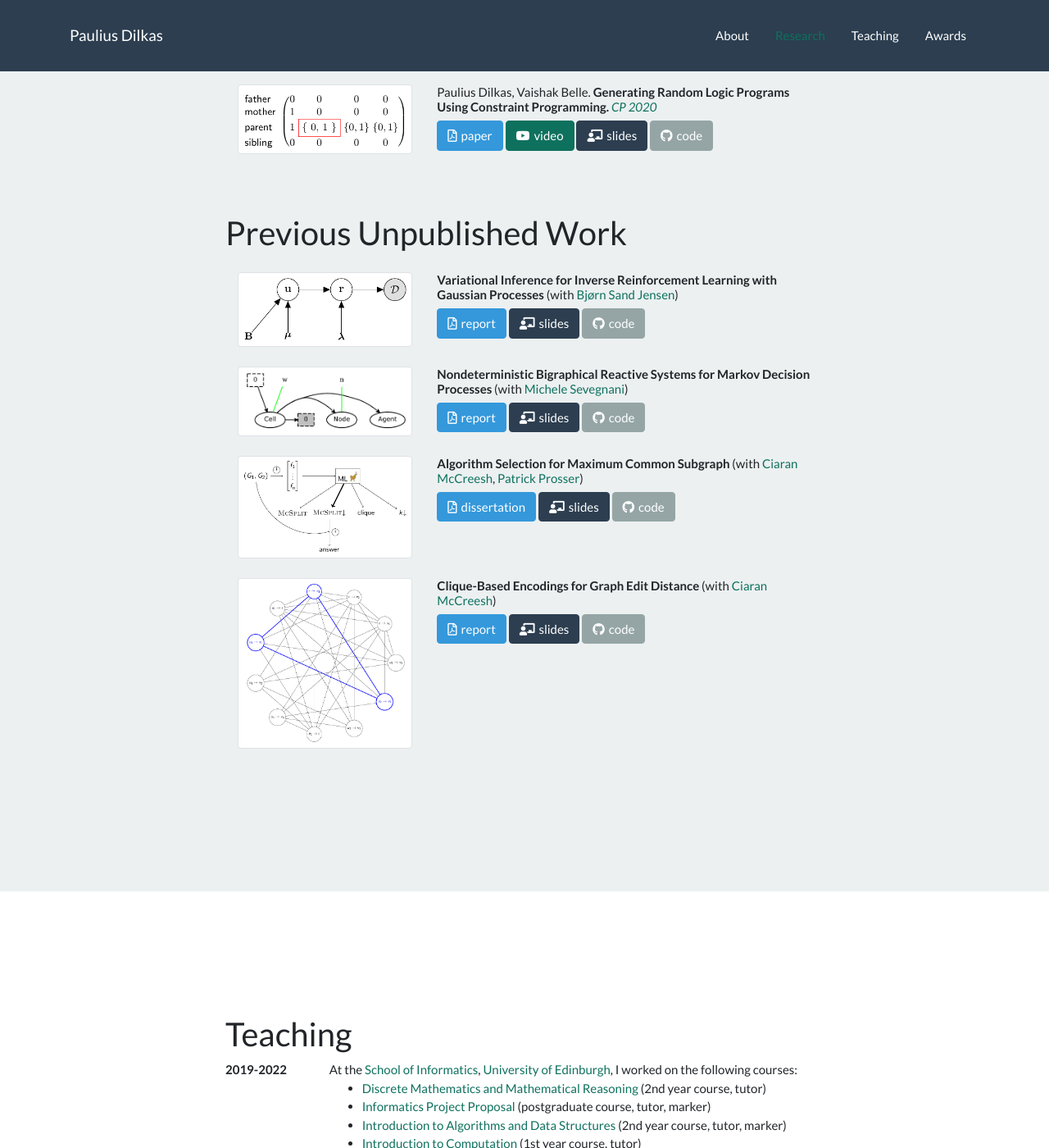
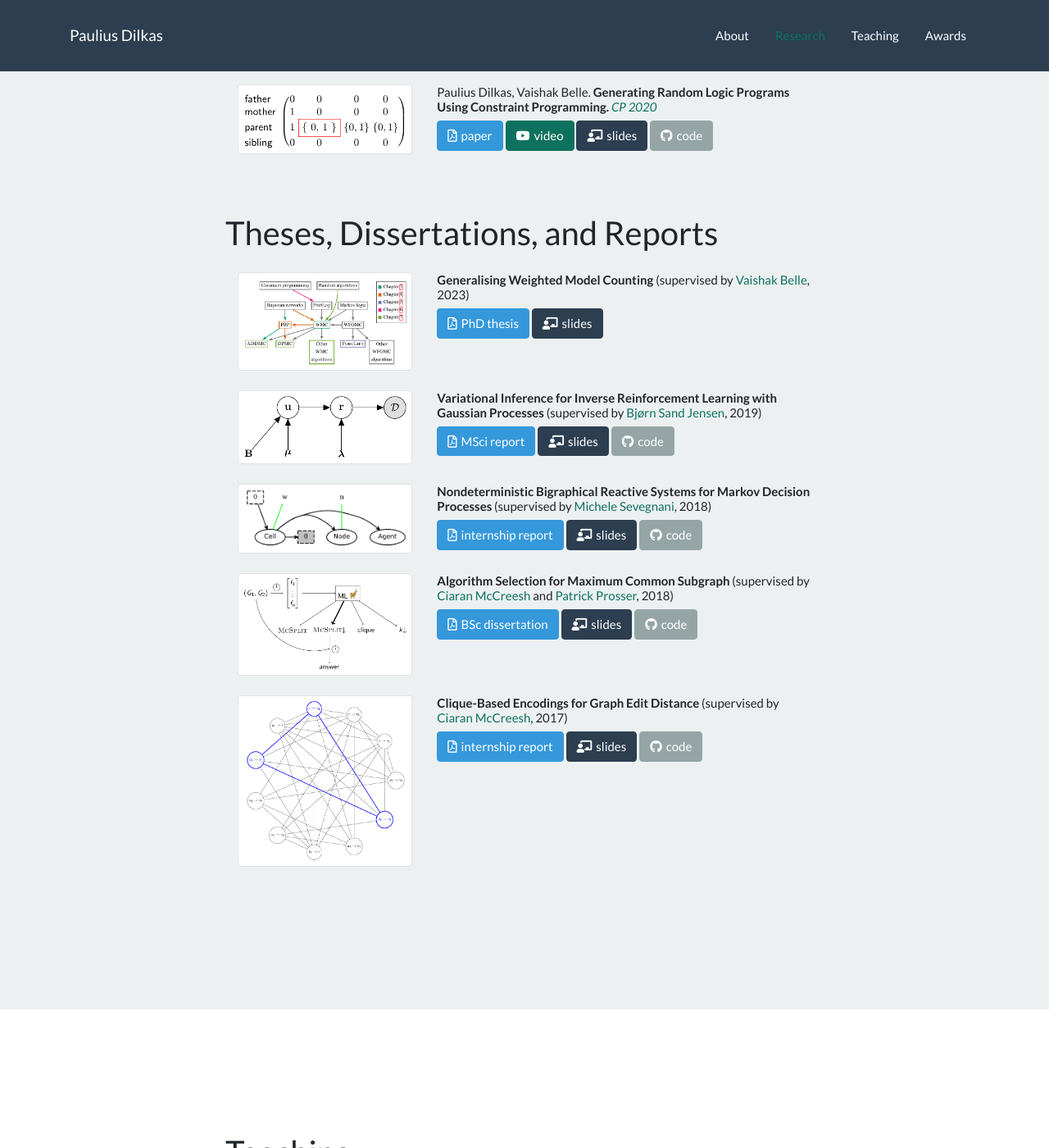
Before and after one commit to dilkas/dilkas.github.io, a Jekyll site: the page built from index.html, in a window 1280 px wide and 1400 px high, scrolled down 1100 px. Shown: the whole window at 82% size. Built offline with Jekyll 4.4.1, drawn with Linux system fonts in a browser that asks for light colours; nearby versions of some CDN libraries.

Commit message:
Add thesis

```diff
--- a/index.html
+++ b/index.html
@@ -74,15 +74,26 @@ layout: default
     <div class="container mt-5">
         <div class="row">
             <div class="col-lg-8 mx-auto">
-                <h2>Previous Unpublished Work</h2>
+                <h2>Theses, Dissertations, and Reports</h2>
                 <div class="container">
+                    <div class="row my-4">
+                        <div class="col-4">
+                            <img src="images/thesis.png" alt="thesis" class="img-thumbnail">
+                        </div>
+                        <div class="col">
+                            <h6><strong>Generalising Weighted Model Counting</strong> (supervised by <a href="https://vaishakbelle.github.io/">Vaishak Belle</a>, 2023)</h6>
+                            <a href="https://era.ed.ac.uk/bitstream/handle/1842/39842/DilkasP-2023.pdf" class="btn btn-info"><i class="far fa-file-pdf"></i>PhD thesis</a>
+                            <a href="pdf/thesis_slides.pdf" class="btn btn-primary"><i class="fas fa-chalkboard-teacher"></i>slides</a>
+                        </div>
+                    </div>
+
                     <div class="row my-4">
                         <div class="col-4">
                             <img src="images/vigpirl.png" alt="VIGPIRL" class="img-thumbnail">
                         </div>
                         <div class="col">
-                            <h6><strong>Variational Inference for Inverse Reinforcement Learning with Gaussian Processes</strong> (with <a href="https://www.gla.ac.uk/schools/computing/staff/bjornjensen/">Bjørn Sand Jensen</a>)</h6>
-                            <a href="pdf/vigpirl.pdf" class="btn btn-info"><i class="far fa-file-pdf"></i>report</a>
+                            <h6><strong>Variational Inference for Inverse Reinforcement Learning with Gaussian Processes</strong> (supervised by <a href="https://www.gla.ac.uk/schools/computing/staff/bjornjensen/">Bjørn Sand Jensen</a>, 2019)</h6>
+                            <a href="pdf/vigpirl.pdf" class="btn btn-info"><i class="far fa-file-pdf"></i>MSci report</a>
                             <a href="pdf/vigpirl_slides.pdf" class="btn btn-primary"><i class="fas fa-chalkboard-teacher"></i>slides</a>
                             <a href="https://github.com/dilkas/vigpirl" class="btn btn-secondary"><i class="fab fa-github"></i>code</a>
                         </div>
@@ -93,8 +104,8 @@ layout: default
                             <img src="images/nbrs.png" alt="NBRS" class="img-thumbnail">
                         </div>
                         <div class="col">
-                            <h6><strong>Nondeterministic Bigraphical Reactive Systems for Markov Decision Processes</strong> (with <a href="http://www.dcs.gla.ac.uk/~michele/">Michele Sevegnani</a>)</h6>
-                            <a href="pdf/nbrs_report.pdf" class="btn btn-info"><i class="far fa-file-pdf"></i>report</a>
+                            <h6><strong>Nondeterministic Bigraphical Reactive Systems for Markov Decision Processes</strong> (supervised by <a href="http://www.dcs.gla.ac.uk/~michele/">Michele Sevegnani</a>, 2018)</h6>
+                            <a href="pdf/nbrs_report.pdf" class="btn btn-info"><i class="far fa-file-pdf"></i>internship report</a>
                             <a href="pdf/nbrs_slides.pdf" class="btn btn-primary"><i class="fas fa-chalkboard-teacher"></i>slides</a>
                             <a href="https://github.com/dilkas/nbrs" class="btn btn-secondary"><i class="fab fa-github"></i>code</a>
                         </div>
@@ -105,8 +116,8 @@ layout: default
                             <img src="images/mcs.png" alt="MCS" class="img-thumbnail">
                         </div>
                         <div class="col">
-                            <h6><strong>Algorithm Selection for Maximum Common Subgraph</strong> (with <a href="http://www.dcs.gla.ac.uk/~ciaran/">Ciaran McCreesh</a>, <a href="http://www.dcs.gla.ac.uk/~pat/">Patrick Prosser</a>)</h6>
-                            <a href="pdf/mcs_dissertation.pdf" class="btn btn-info"><i class="far fa-file-pdf"></i>dissertation</a>
+                            <h6><strong>Algorithm Selection for Maximum Common Subgraph</strong> (supervised by <a href="http://www.dcs.gla.ac.uk/~ciaran/">Ciaran McCreesh</a> and <a href="http://www.dcs.gla.ac.uk/~pat/">Patrick Prosser</a>, 2018)</h6>
+                            <a href="pdf/mcs_dissertation.pdf" class="btn btn-info"><i class="far fa-file-pdf"></i>BSc dissertation</a>
                             <a href="pdf/mcs_slides.pdf" class="btn btn-primary"><i class="fas fa-chalkboard-teacher"></i>slides</a>
                             <a href="https://github.com/dilkas/maximum-common-subgraph" class="btn btn-secondary"><i class="fab fa-github"></i>code</a>
                         </div>
@@ -117,8 +128,8 @@ layout: default
                             <img src="images/ged.png" alt="GED" class="card-img-top img-thumbnail">
                         </div>
                         <div class="col">
-                            <h6><strong>Clique-Based Encodings for Graph Edit Distance</strong> (with <a href="http://www.dcs.gla.ac.uk/~ciaran/">Ciaran McCreesh</a>)</h6>
-                            <a href="pdf/ged_report.pdf" class="btn btn-info"><i class="far fa-file-pdf"></i>report</a>
+                            <h6><strong>Clique-Based Encodings for Graph Edit Distance</strong> (supervised by <a href="http://www.dcs.gla.ac.uk/~ciaran/">Ciaran McCreesh</a>, 2017)</h6>
+                            <a href="pdf/ged_report.pdf" class="btn btn-info"><i class="far fa-file-pdf"></i>internship report</a>
                             <a href="pdf/ged_slides.pdf" class="btn btn-primary"><i class="fas fa-chalkboard-teacher"></i>slides</a>
                             <a href="https://github.com/dilkas/graph-edit-distance" class="btn btn-secondary"><i class="fab fa-github"></i>code</a>
                         </div>
```
Also changed, not shown: images/thesis.png (added), 1 other file.
